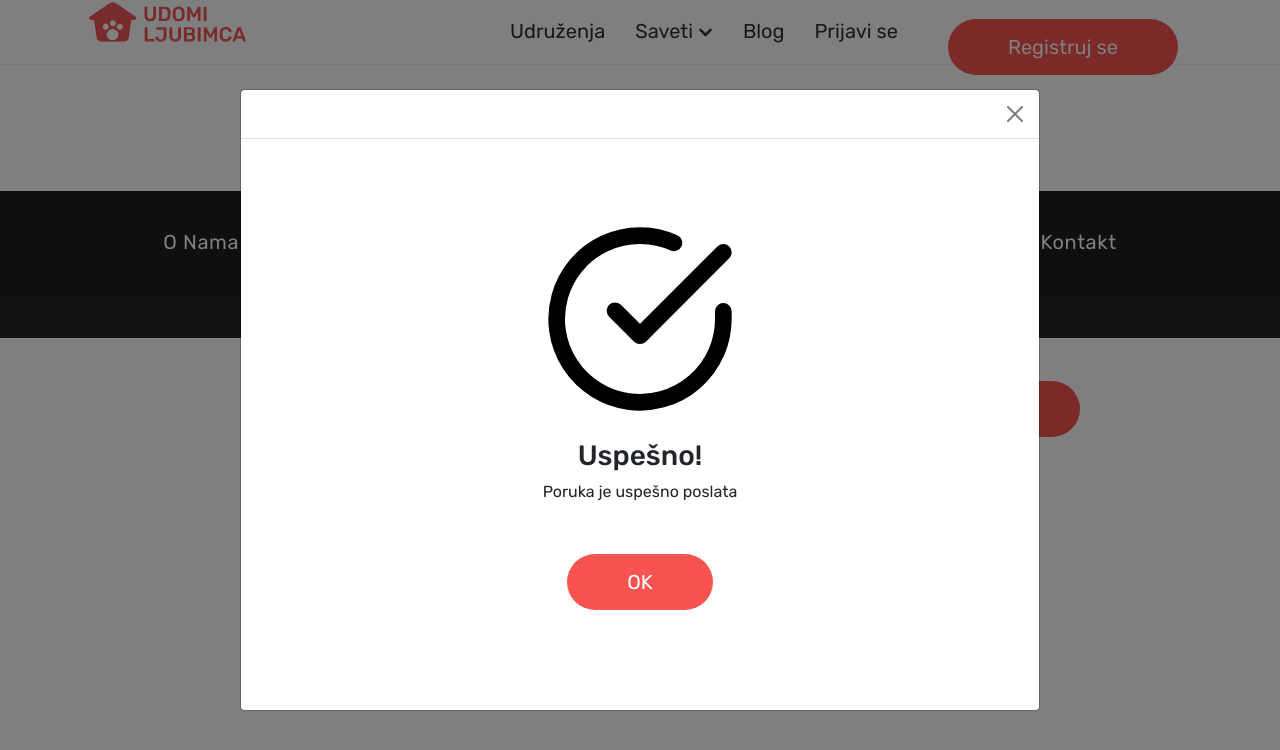
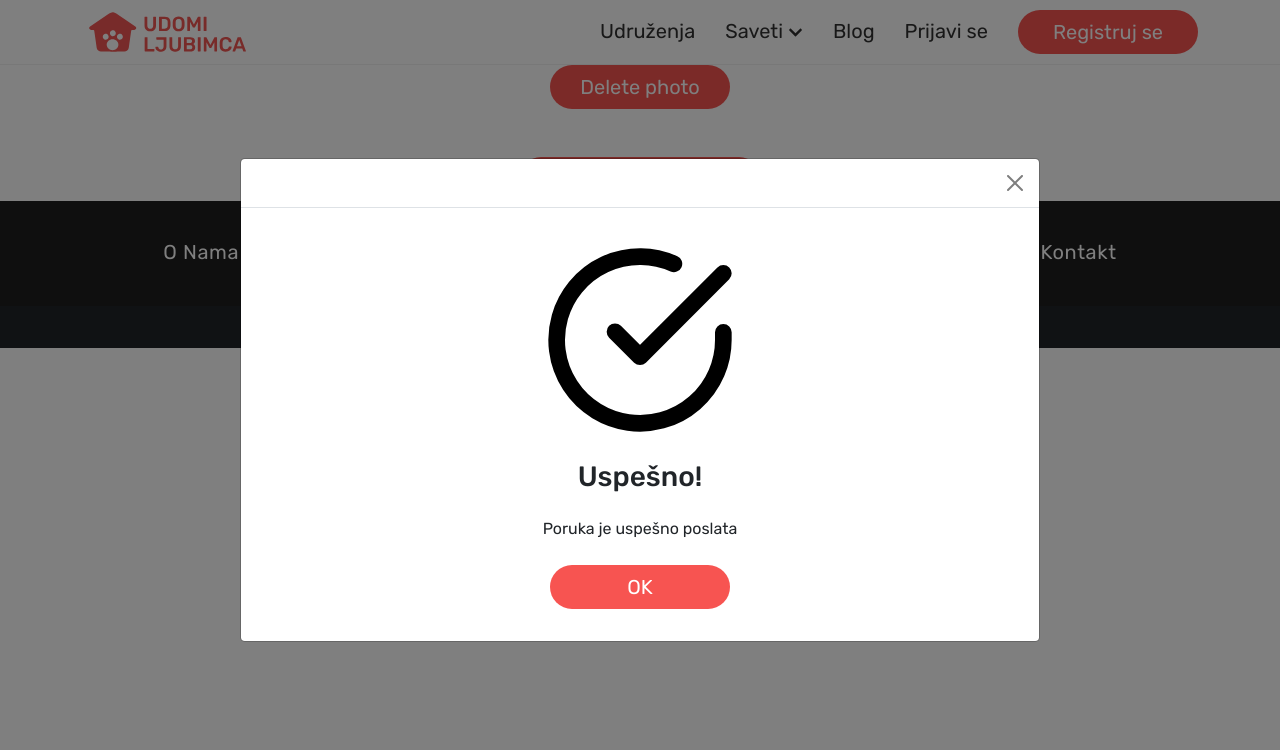
Before and after one commit to udomiljubimca/udomiljubimca-frontend, a React (Create React App) app in the folder frontend/: page /test in a window 1280 px wide. Both pictures are taken after a click on the button "Open success modal". Shown: the top 750 px of the page. Built offline with nearby package versions, Linux system fonts and the light colour scheme.

Commit message:
modals bugfix

```diff
--- a/frontend/src/App.css
+++ b/frontend/src/App.css
@@ -146,6 +146,7 @@ a:hover {
   line-height: 44px;
   cursor: pointer;
   padding: 0 25px;
+  min-width: 180px;
   box-sizing: border-box;
 }
 
@@ -232,6 +233,18 @@ label .asterix {
 }
 
 /***********
+** Modal
+***********/
+
+.modal-text {
+  text-align: center;
+}
+
+.modal-body {
+  padding: 2rem;
+}
+
+/***********
 ** Responsive
 ***********/
 @media only screen and (max-width: 991px) {
--- a/frontend/src/components/Modals/DeletePhoto/DeletePhoto.css
+++ /dev/null
@@ -1,24 +0,0 @@
-.deletePopUp {
-  position: absolute;
-  width: 612px;
-  height: 355px;
-  left: 654px;
-  top: 331px;
-
-  background: #ffffff;
-  border-radius: 6px;
-}
-.btn-primary {
-  margin: 20px;
-  margin-top: 50px;
-}
-
-.modal-body {
-  margin: auto !important;
-  padding: 80px;
-}
-
-.modal-text {
-  text-align: center;
-  margin-bottom: 5px !important;
-}
--- a/frontend/src/components/Modals/DeletePhoto/DeletePhoto.js
+++ b/frontend/src/components/Modals/DeletePhoto/DeletePhoto.js
@@ -1,6 +1,6 @@
 import React, { useState } from "react";
 import { Modal, Button } from "react-bootstrap";
-import "./DeletePhoto.css";
+import "./deletePhoto.css";
 
 export default function DeletePhoto() {
   const [show, setShow] = useState(false);
@@ -11,7 +11,7 @@ export default function DeletePhoto() {
   // show button is active for testing purpose only, will be deleted
 
   return (
-    <div className="deletePopUp">
+    <div className="deletePopUp text-center">
       <Button className="custom-btn btn-primary" onClick={handleShow}>
         Delete photo
       </Button>
@@ -22,9 +22,10 @@ export default function DeletePhoto() {
         size="lg"
         aria-labelledby="contained-modal-title-vcenter"
         centered
+        className="deletePopUp-modal"
       >
-        <Modal.Body>
-          <span className="modal-text">
+        <Modal.Body className="text-center">
+          <span className="modal-text mb-3 d-block">
             Da li sigurno želite da izbrišete fotografiju?
           </span>
           <br />
--- /dev/null
+++ b/frontend/src/components/Modals/DeletePhoto/deletePhoto.css
@@ -0,0 +1,3 @@
+.deletePopUp-modal button:not(:last-of-type) {
+  margin-right: 20px;
+}
--- a/frontend/src/components/Modals/SuccessMessage/SuccessMessage.css
+++ /dev/null
@@ -1,14 +0,0 @@
-* {
-  text-align: center;
-}
-.btn-primary {
-  padding: 0.3em 3em;
-}
-
-p {
-  margin: 0;
-}
-
-img {
-  margin-bottom: 20px;
-}
--- a/frontend/src/components/Modals/SuccessMessage/SuccessMessage.js
+++ b/frontend/src/components/Modals/SuccessMessage/SuccessMessage.js
@@ -1,6 +1,6 @@
 import React, { useState } from "react";
 import { Modal, Button } from "react-bootstrap";
-import "./SuccessMessage.css";
+import "./successMessage.css";
 import check from "../../../assets/check.svg";
 
 export default function SuccessMessage(props) {
@@ -22,16 +22,25 @@ export default function SuccessMessage(props) {
         <Modal.Header onClick={handleClose} closeButton>
           <Modal.Title id="contained-modal-title-vcenter"></Modal.Title>
         </Modal.Header>
-        <Modal.Body>
-          <img src={check} alt="check" height="200px" width="200px" />
-          <h3>Uspešno!</h3>
-          <p>Poruka je uspešno poslata</p>
-          <Button className="custom-btn btn-primary" onClick={handleClose}>
+        <Modal.Body className="text-center">
+          <img
+            src={check}
+            alt="check"
+            height="200px"
+            width="200px"
+            className="mb-3"
+          />
+          <h3 className="mt-1 mb-4">Uspešno!</h3>
+          <p className="mb-0">Poruka je uspešno poslata</p>
+          <Button className="custom-btn btn-primary mt-4" onClick={handleClose}>
             OK
           </Button>
         </Modal.Body>
       </Modal>
-      <Button className="custom-btn btn-primary" onClick={handleShow}>
+      <Button
+        className="custom-btn btn-primary mx-auto d-block mt-5"
+        onClick={handleShow}
+      >
         Open success modal
       </Button>{" "}
     </>
```
Also changed, not shown: frontend/src/components/Modals/Message/Message.js (added), frontend/src/components/Modals/Message/message.css (added), frontend/src/components/Modals/SuccessMessage/successMessage.css (added).
